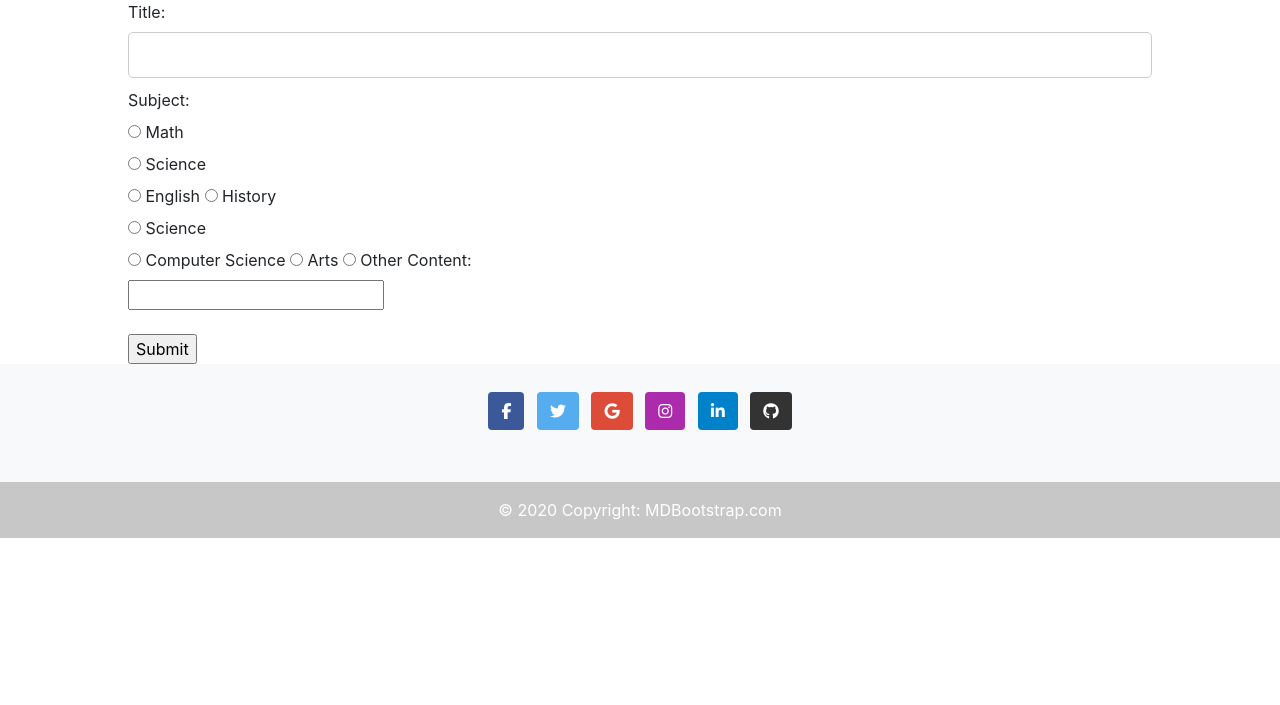
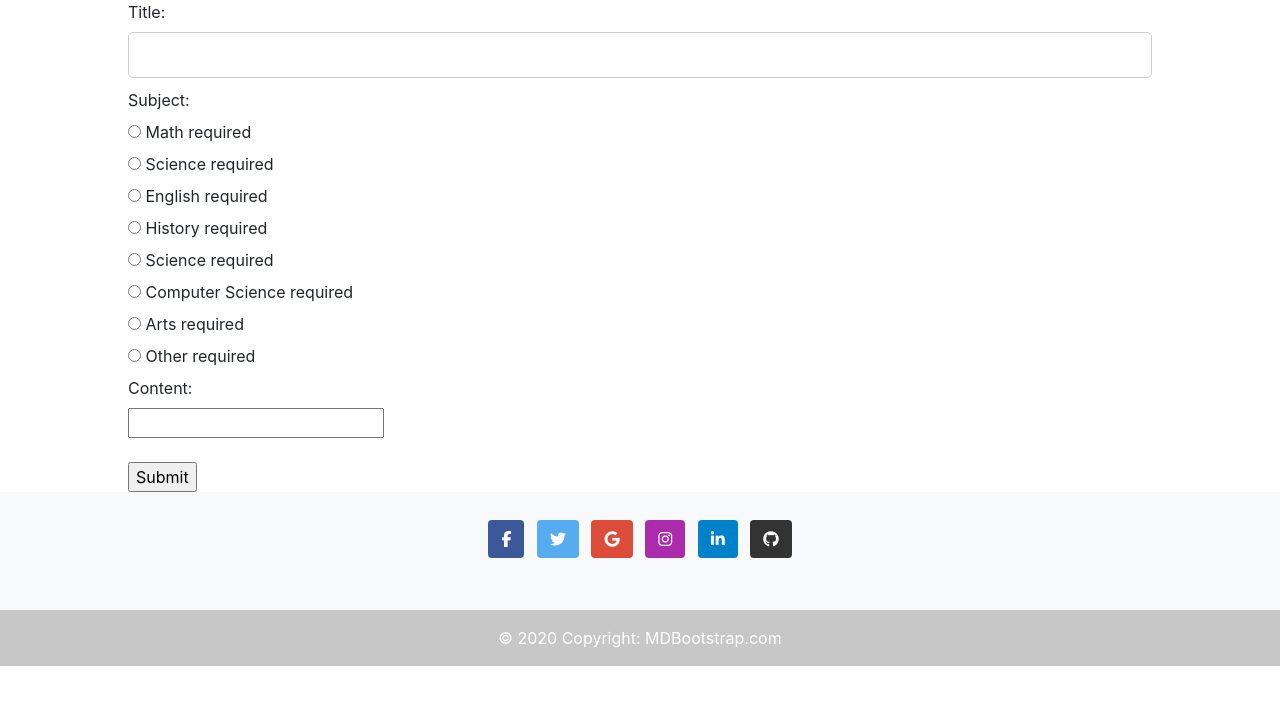
Before and after one commit to teandra-davis/ITSC3155_FinalProject, a Flask app: template templates/post.html in a window 1280 px wide. Shown: the part 56-761 px from the top of the page. Run offline with Flask 3, Linux system fonts and the light colour scheme; the template is opened without the code that fills it, so the values that code supplies are empty; some libraries are stand-ins or nearby versions.

Commit message:
Updaed html page

```diff
--- a/app.py
+++ b/app.py
@@ -29,10 +29,10 @@ def index():
 @app.get('/create')
 def posts_questions():
     # Trying to impleme nt the posts html
-    title = request.form['title']
-    content = request.form['content']
-    subject = request.form['subject']
-    #information = models.create_post(title, content, subject)
+    title = request.form.get('title', '')
+    content = request.form.get('content','')
+    subject = request.form.get('subject','')
+    information = post_repository.create_post(title, content, subject)
     return render_template('post.html')
 
 
--- a/templates/post.html
+++ b/templates/post.html
@@ -13,28 +13,28 @@
           <label for="subject">Subject:</label><br>
 
           <input type="radio" id="MATH" name="subject" value="math">
-          <label for="math">Math</label><br>
+          <label for="math">Math</label> required<br>
 
           <input type="radio" id="SCIENCE" name="subject" value="science">
-          <label for="science">Science</label><br>
+          <label for="science">Science</label> required<br>
 
           <input type="radio" id="ENGLISH" name="subject" value="english">
-          <label for="english">English</label>
+          <label for="english">English</label> required<br>
 
           <input type="radio" id="HISTORY" name="subject" value="history">
-          <label for="history">History</label><br>
+          <label for="history">History</label> required<br>
 
           <input type="radio" id="SCIENCE" name="subject" value="science">
-          <label for="science">Science</label><br>
+          <label for="science">Science</label> required<br>
 
           <input type="radio" id="COMPUTERSCIENCE" name="subject" value="computerscience">
-          <label for="computerscience">Computer Science</label>
+          <label for="computerscience">Computer Science</label> required<br>
 
           <input type="radio" id="ARTS" name="subject" value="arts">
-          <label for="arts">Arts</label>
+          <label for="arts">Arts</label> required<br>
 
           <input type="radio" id="OTHER" name="subject" value="other">
-          <label for="other">Other</label>
+          <label for="other">Other</label> required<br>
 
           <label for="content">Content:</label><br>
           <input type="text" id="content" name="content" required><br>
```
